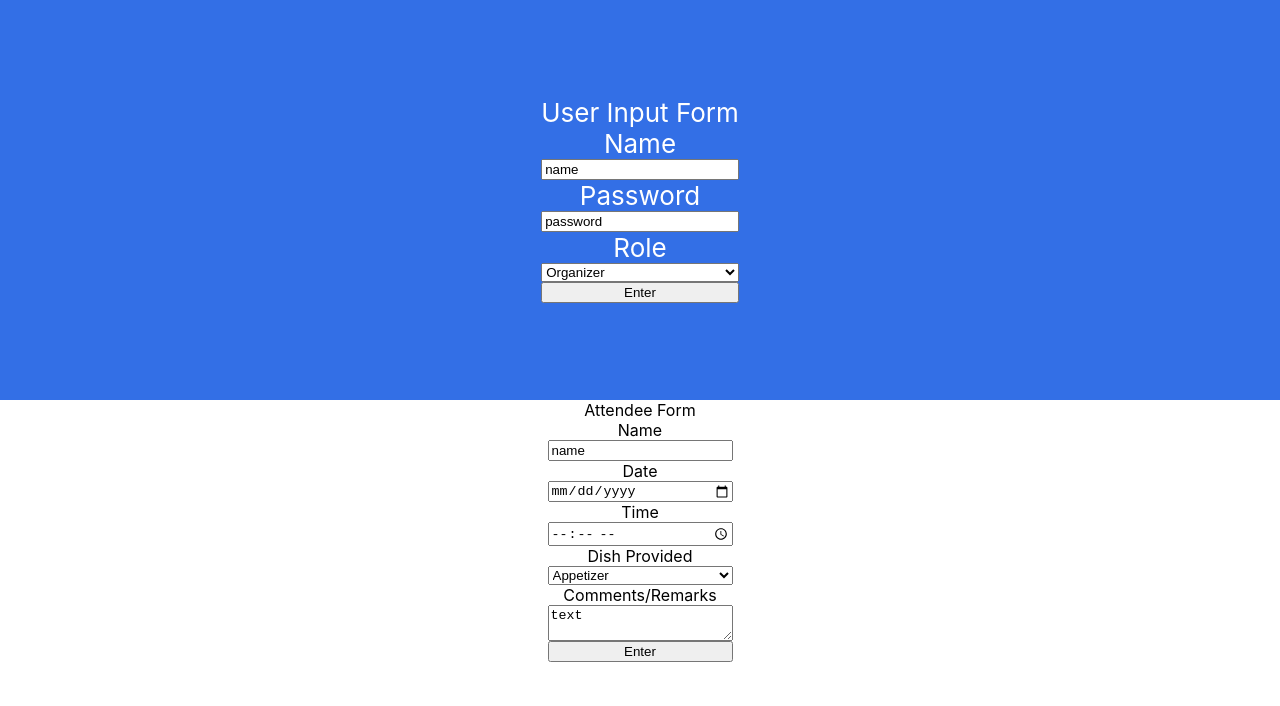
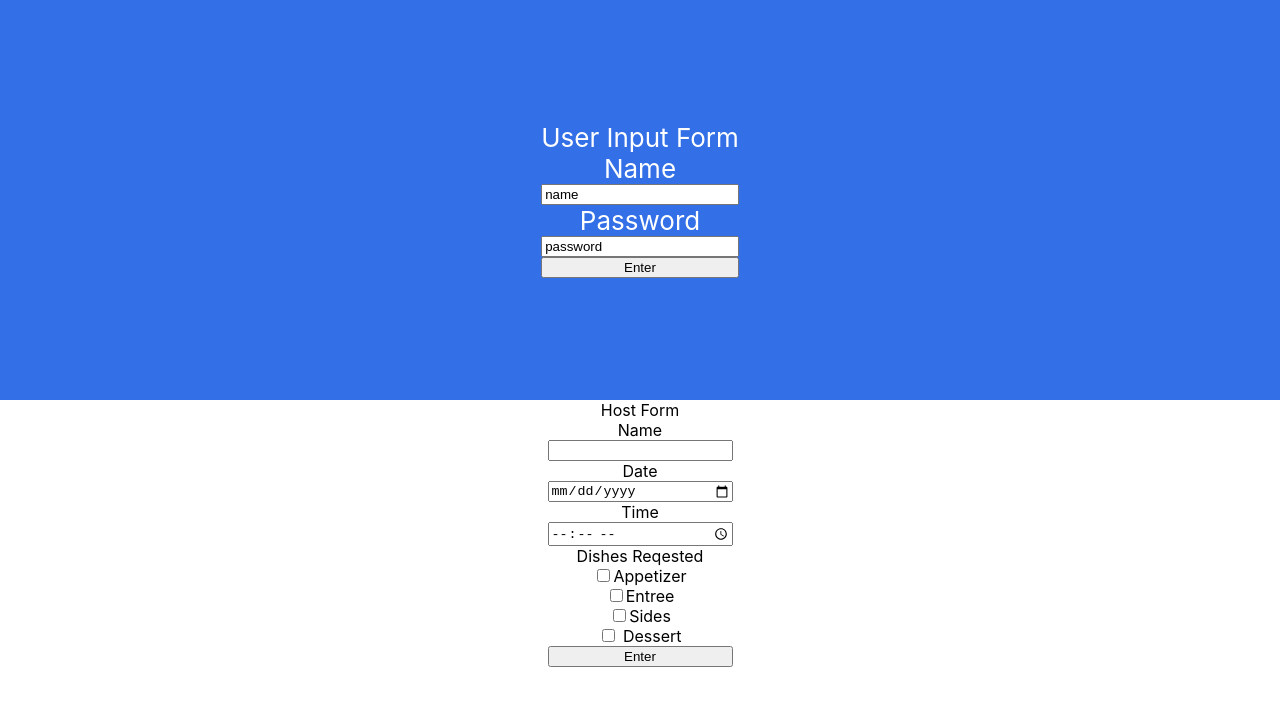
Before and after one commit to potluck-plnnr/Frontend, a React (Create React App) app in the folder potluck-plnnr-frontend/: page / in a window 1280 px wide. Shown: the top 706 px of the page. Built offline with nearby package versions, Linux system fonts and the light colour scheme.

Commit message:
fixed forms based on group mtg. Added functionality to potluck.

```diff
--- a/potluck-plnnr-frontend/src/Potluck.js
+++ b/potluck-plnnr-frontend/src/Potluck.js
@@ -1,25 +1,77 @@
-import React from 'react';
+import React, { useState } from 'react';
+import axios from 'axios';
+import * as yup from 'yup';
 
 const Potluck = () => {
 
+    const [host, setHost] = useState()
+    const [formState, setFormState] = useState({
+        name: '',
+        date: '',
+        time: '',
+        dish: false
+    })
+
+
+    let formSchema = yup.object().shape({
+        name: yup.string().required('Please provide your name'),
+        date: yup.string().required('Must choose a date.'),
+        time: yup.string().required('Must choose a time.'),
+        dish: yup.boolean().oneOf([true], 'Must check at least one box!')
+
+});
+
+
+
+    const formSubmit = e => {
+        e.preventDefault();
+        console.log('form submitted',);
+        axios.post('https://backend-bw.herokuapp.com/')
+            .then(response => {
+                setHost(response.data)
+                console.log(response.data)
+                console.log('form submitted success', host)
+             })
+
+            .catch(err => console.log('error', err));
+    };
+
+    const validateChange = e => {
+        e.persist();
+
+    }
+
+    const inputChange = e => {
+        const value =
+            e.target.type === "checkbox" ? e.target.checked : e.target.value;
+        setFormState({ ...formState, [e.target.name]: value });
+        validateChange(e);
+    }
+
     return (
-        <div>Attendee Form
-            <form>
+        <div>Host Form
+            <form onSubmit={formSubmit}>
                 <label htmlFor='name'>Name</label>
-                <input type='text' value='name' />
+                <input type='text' name='name' onChange={inputChange} value={formState.name}/>
                 <label htmlFor='date'>Date</label>
-                <input type='date' value='date' />
+                <input type='date'  min='2018-01-01' max='2030-12-31'/>
                 <label htmlFor='time'>Time</label>
-                <input type='time' value='time'/>
-                <label htmlFor='items'>Dish Provided</label>
-                <select name='items'>
-                    <option value='appetizer'>Appetizer</option>
-                    <option value='entree'>Entree</option>
-                    <option value='side'>Sides</option>
-                    <option value='dessert'>Dessert</option>
-                </select>
-                <label htmlFor='comments'>Comments/Remarks</label>
-                <textarea type='type' value='text'/>
+                <input type='time'/>
+                <label htmlFor='items'>Dishes Reqested</label>
+                <div>
+                    <input name='dish' type='checkbox'  />Appetizer
+                </div>
+                <div>
+                    <input name='dish' type='checkbox' />Entree
+                </div>
+                <div>
+                    <input name='dish' type='checkbox' />Sides
+                </div>
+                <div>
+                    <input name='dish' type='checkbox' /> Dessert
+                </div>
+
+
                 <button>Enter</button>
             </form>
         </div>
--- a/potluck-plnnr-frontend/src/Users.js
+++ b/potluck-plnnr-frontend/src/Users.js
@@ -9,12 +9,7 @@ const User = () => {
                     <input type='text' value='name'/>
                 <label htmlFor='password'>Password</label>
                     <input type='text' value='password'/>
-                <label htmlFor='role'>Role</label>
-                <select namee='role'>
-                    <option value='organizer'>Organizer</option>
-                    <option value='guest'>Guest</option>
-                    <option value='other'>Other</option>
-                </select>
+
                 <button>Enter</button>
             </form>
         </div>
```
Also changed, not shown: 1 other file (tests, documents, lock files or other folders).
